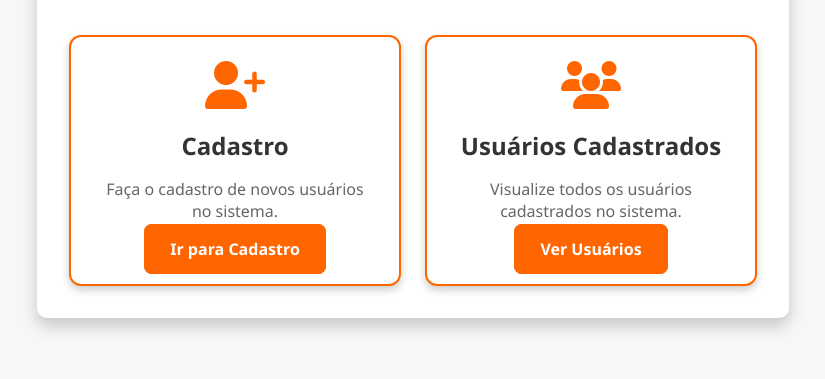
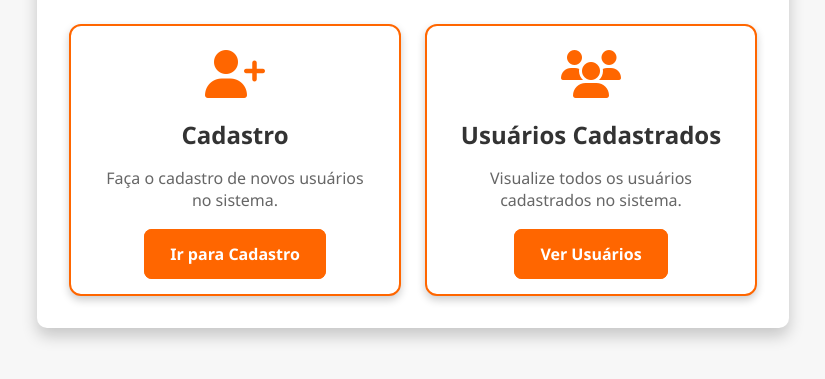
Before and after one commit to LuizCarls/app_cadastro_usuario_ui, a plain HTML site: page src/views/index.html in a window 1280 px wide. Shown: the part 329-708 px from the top of the page, without its empty margins (227-1052 px from the left). Drawn offline with Linux system fonts and the light colour scheme; files whose address does not match are found by name.

Commit message:
atualizacao

```diff
--- a/src/css/index.css
+++ b/src/css/index.css
@@ -58,7 +58,8 @@ h1 {
     border-radius: 12px;
     box-shadow: 0 4px 8px rgba(0, 0, 0, 0.2);
     padding: 1.5em;
-    width: 280px;
+    width: 280px; /* Aumentei a largura dos cards */
+    min-height: 220px; /* Aumentei a altura mínima dos cards */
     text-align: center;
     transition: transform 0.3s, box-shadow 0.3s;
     color: #333; /* Cor do texto */
@@ -87,7 +88,7 @@ h1 {
 /* Descrição dos cards */
 .card p {
     font-size: 1em;
-    margin-bottom: 1em;
+    margin-bottom: 2em;
     color: #666; /* Cor do texto */
 }
 
```
